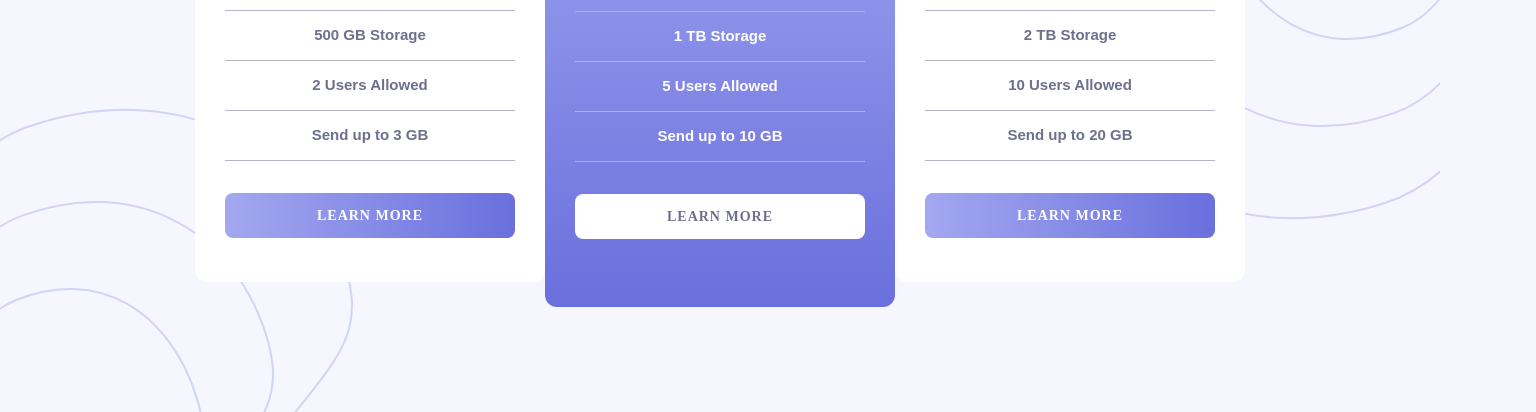
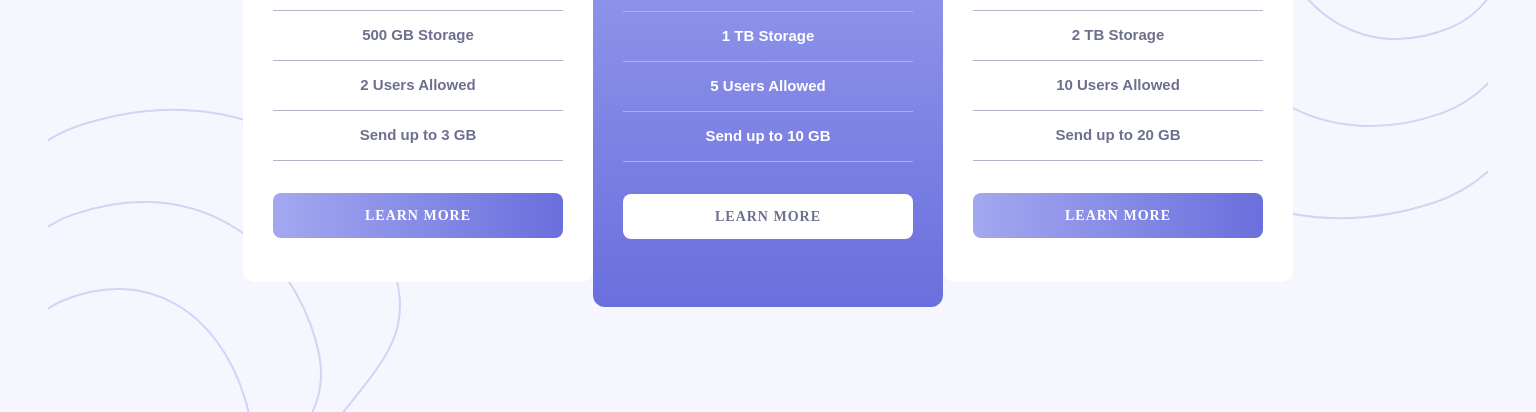
Before and after one commit to aymenthedeveloper/pricing-component-with-toggle, a plain HTML site: page index.html in a window 1536 px wide. Shown: the part 438-850 px from the top of the page. Drawn offline with Linux system fonts and the light colour scheme; a web font is replaced by a local one.

Commit message:
added media for screen size bigge than 1440px

```diff
--- a/style.css
+++ b/style.css
@@ -181,6 +181,12 @@ main .pricing-cards .card.professional .cta:is(:hover, :focus){
  }
 
 
+ @media (min-width: 1440px) {
+  .wrapper{
+    margin: 0 auto;
+  }
+ }
+
 @media (max-width: 1080px) {
   main{
     padding-block: 36px 100px;
```
